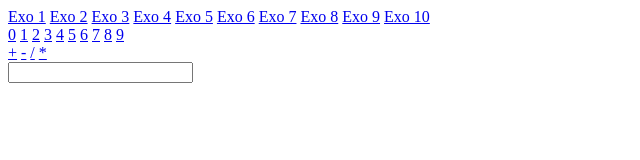
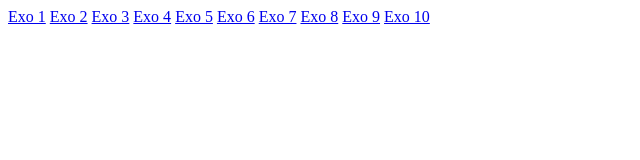
Before and after one commit to Asaku/Exo-js-jquery, a plain HTML site: page Exo 01/correction.html in a window 1280 px wide. Shown: the whole page, without its empty margins (0-640 px from the left). Drawn offline with Linux system fonts and the light colour scheme.

Commit message:
some fix

```diff
--- a/Exo 01/correction.html
+++ b/Exo 01/correction.html
@@ -17,40 +17,8 @@
       <a href="#" onclick="exo9()">Exo 9</a>
       <a href="#" onclick="exo10()">Exo 10</a>
     </div>
-    <div>
-        <div>
-          <a href="#" onclick="addTo(this.innerHTML)">0</a>
-          <a href="#" onclick="addTo(this.innerHTML)">1</a>
-          <a href="#" onclick="addTo(this.innerHTML)">2</a>
-          <a href="#" onclick="addTo(this.innerHTML)">3</a>
-          <a href="#" onclick="addTo(this.innerHTML)">4</a>
-          <a href="#" onclick="addTo(this.innerHTML)">5</a>
-          <a href="#" onclick="addTo(this.innerHTML)">6</a>
-          <a href="#" onclick="addTo(this.innerHTML)">7</a>
-          <a href="#" onclick="addTo(this.innerHTML)">8</a>
-          <a href="#" onclick="addTo(this.innerHTML)">9</a>
-        </div>
-        <div>
-          <a href="#" onclick="addTo(this.innerHTML)">+</a>
-          <a href="#" onclick="addTo(this.innerHTML)">-</a>
-          <a href="#" onclick="addTo(this.innerHTML)">/</a>
-          <a href="#" onclick="addTo(this.innerHTML)">*</a>
-        </div>
-    </div>
-    <input type="text" name="" id="result">
   </body>
   <script type="text/javascript">
-
-    function addTo(value) {
-      var current = document.getElementById("result").value;
-      document.getElementById("result").value = current.concat(value);
-    }
-
-    function somme() {
-        var result = eval(document.getElementById("result").value);
-        console.log(result);
-    }
-
     function exo1()
     {
       for (var i = 0; i < 500; i++) {
@@ -77,20 +45,17 @@
 
     function exo4() {
       var nb;
-      nb = prompt();
+      nb = prompt("tapez un nombre");
       alert(nb.length);
     }
 
     function exo5() {
       var nb;
-      nb = prompt();
-
-      var nb;
       nb = prompt("tapez un nombre");
       if (nb%2 == 0)
-        document.write("le nombre est paire")
+        document.write("le nombre est paire");
       else
-        document.write("le nombre est impaire")
+        document.write("le nombre est impaire");
     }
 
     function exo6() {
@@ -115,7 +80,7 @@
     }
 
     function exo8() {
-      var z
+      var z;
       var nombre = prompt("Veuillez entrer un nombre:");
       for(var i=0; i<10; i++){
         z =  nombre*i;
```
